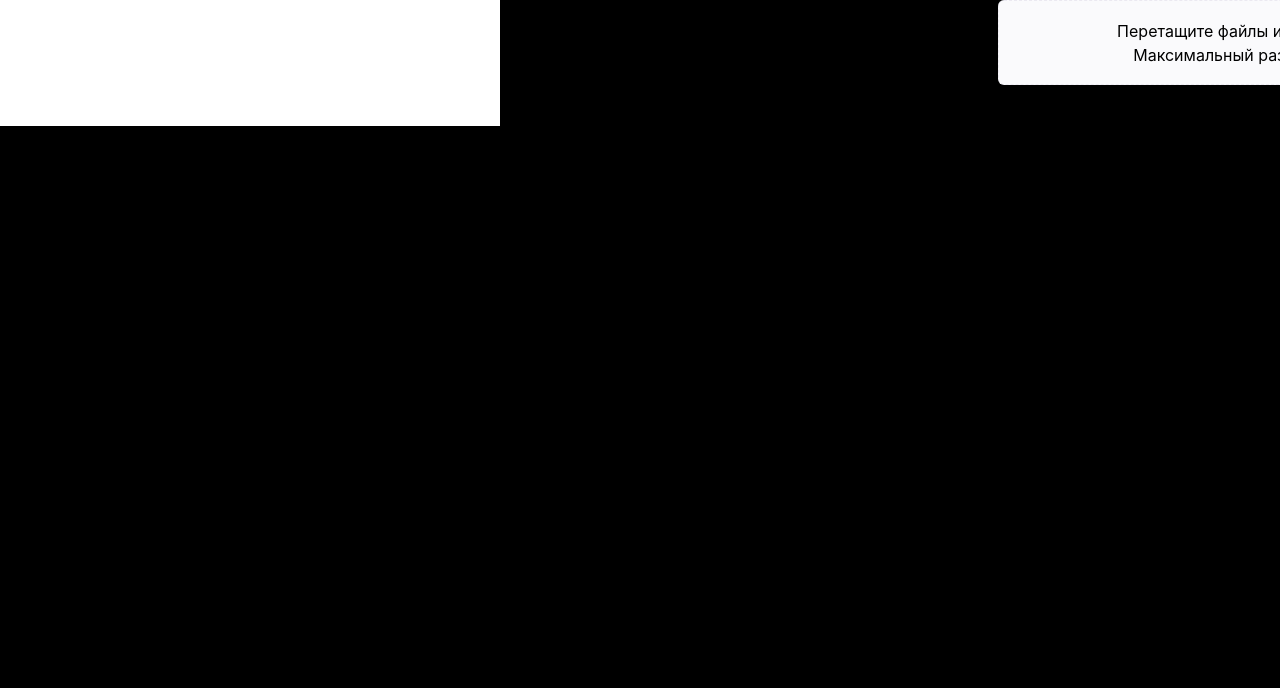
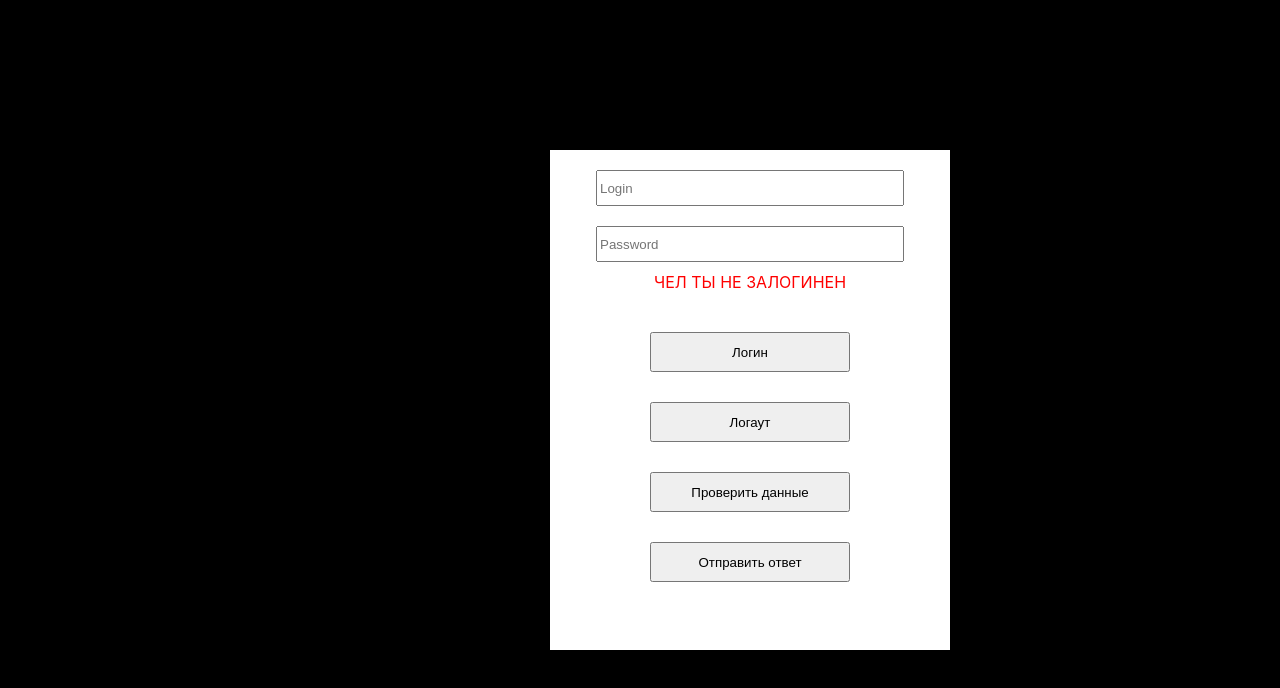
Before and after one commit to MoiseevT/WorkTestStuf, a React (Create React App) app: page / in a window 1280 px wide. Shown: the top 688 px of the page. Built offline with nearby package versions, Linux system fonts and the light colour scheme.

Commit message:
Fake loginTest

```diff
--- a/package.json
+++ b/package.json
@@ -3,19 +3,24 @@
   "version": "0.1.0",
   "private": true,
   "dependencies": {
+    "@reduxjs/toolkit": "^1.8.4",
     "@testing-library/jest-dom": "^5.16.5",
     "@testing-library/react": "^13.3.0",
     "@testing-library/user-event": "^13.5.0",
     "axios": "^0.27.2",
+    "current-device": "^0.10.2",
     "prettier": "^2.7.1",
     "react": "^18.2.0",
     "react-beautiful-dnd": "^13.1.0",
+    "react-device-detect": "^2.2.2",
     "react-dnd": "^16.0.1",
     "react-dnd-html5-backend": "^16.0.1",
     "react-dom": "^18.2.0",
     "react-dropzone": "^14.2.2",
     "react-image-hotspots": "^1.7.1",
     "react-img-mapper": "^1.4.0",
+    "react-redux": "^8.0.2",
+    "react-router-dom": "^6.3.0",
     "react-scripts": "5.0.1",
     "styled-components": "^5.3.5",
     "web-vitals": "^2.1.4"
--- a/src/App.js
+++ b/src/App.js
@@ -1,20 +1,18 @@
-import WithLib from "./Components/WithLib";
-import WithoutLib from "./Components/WithoutLib";
-import ChangePosition from "./Components/ChangePosition";
-import LoginTest from "./Components/LoginTest";
+import WithLib from "./Components/ImageHotspots/WithLib";
+import WithoutLib from "./Components/ImageHotspots/WithoutLib";
+import ChangePosition from "./Components/DNDImages/ChangePosition";
+import LoginTest from "./Components/LoginTest/LoginTest";
 import { useState } from "react";
-import DropZoneTest from "./Components/DropZoneTest";
+import DropZoneTest from "./Components/DNDImages/DropZoneTest";
 import styled from "styled-components";
 
 const App = () => {
 
-  const [images, setImages] = useState([]);
-  console.log(images)
+    // for DND test, don't forget to pass
+  /*const [images, setImages] = useState([]);*/
+
   return (
-    <ContainerStyled>
-      <ChangePosition images={images} setImages={setImages} />
-      <DropZoneTest images={images} setImages={setImages}/>
-    </ContainerStyled>
+    <LoginTest/>
   );
 };
 
--- a/src/Components/ChangePosition.js
+++ b/src/Components/DNDImages/ChangePosition.js
@@ -4,19 +4,17 @@ import { DragDropContext, Draggable, Droppable } from "react-beautiful-dnd";
 
 const ChangePosition = ({images, setImages}) => {
 
-    console.log(images)
   const onDeletingImage = (e) => {
     let currentImageIndex = images.findIndex(
       (file) => file.preview === e.target.src
     );
-    let xxxxxx = images.filter((o) => o.position !== images.splice(currentImageIndex, 1).position);
-    let AAAAAA = xxxxxx.map((file, index) =>
+    images.splice(currentImageIndex, 1)
+    let changePositionNumbers = images.map((file, index) =>
         Object.assign(file, {
             position: index
         })
     )
-    setImages(AAAAAA)
-    /*images.splice(currentImageIndex, 1);*/
+    setImages(changePositionNumbers)
   };
 
   const changeVariationImagePosition = (props) => {
@@ -25,12 +23,12 @@ const ChangePosition = ({images, setImages}) => {
       0,
       images.splice(props[0], 1)[0]
     );
-    let ChangeImagePosition = images.map((file, index) =>
+    let changePositionNumbers = images.map((file, index) =>
         Object.assign(file, {
             position: index
       })
     )
-      setImages(ChangeImagePosition)
+      setImages(changePositionNumbers)
   };
 
   return (
--- a/src/Components/LoginTest.js
+++ /dev/null
@@ -1,20 +0,0 @@
-import React from 'react';
-import styled from "styled-components";
-
-const LoginTest = () => {
-    return (
-        <LoginTestStyled>
-
-        </LoginTestStyled>
-    );
-};
-
-const LoginTestStyled = styled.div`
-  width: 1500px;
-  height: 800px;
-  display: flex;
-  align-items: center;
-  justify-content: center;
-  background-color: black;
-`
-export default LoginTest;
--- /dev/null
+++ b/src/Components/LoginTest/Data.js
@@ -0,0 +1,19 @@
+export const Users = [
+  {
+    login: "admin",
+    password: "admin",
+  },
+  {
+    login: "pepega",
+    password: "pepega",
+  },
+];
+
+export const guid = () => {
+  let s4 = () => {
+    return Math.floor((1 + Math.random()) * 0x10000)
+        .toString(16)
+        .substring(1);
+  }
+  return s4() + s4() + '-' + s4() + '-' + s4() + '-' + s4() + '-' + s4() + s4() + s4();
+}
--- /dev/null
+++ b/src/Components/LoginTest/LoginTest.js
@@ -0,0 +1,225 @@
+import React, { useState } from "react";
+import styled from "styled-components";
+import {
+  browserName,
+  browserVersion,
+  deviceType,
+  isDesktop,
+  isMobile,
+  osName,
+  osVersion,
+} from "react-device-detect";
+import { guid, Users } from "./Data";
+
+const LoginTest = () => {
+  const [error, setError] = useState(null);
+  const [sentUserData, setSentUserData] = useState({
+    login: null,
+    password: null,
+    userDevice: null,
+  });
+  const [providedUserData, setProvidedUserData] = useState({
+    login: "",
+    password: "",
+  });
+  const [verifiedBackendUserData, setVerifiedBackendUserData] = useState({
+    login: null,
+    password: null,
+    accessToken: null,
+    refreshToken: null,
+    userDevice: null,
+  });
+  const [verifiedClientUserData, setVerifiedClientUserData] = useState({
+    login: null,
+    password: null,
+    accessToken: null,
+    refreshToken: null,
+    userDevice: null,
+  });
+  const [isLoggedIn, setIsLoggedIn] = useState(false);
+
+  const onSettingLogin = (e) => {
+    let newProvidedData = {
+      login: e.target.value,
+      password: providedUserData.password,
+    };
+    setProvidedUserData({ ...newProvidedData });
+  };
+
+  const onSettingPassword = (e) => {
+    let newProvidedData = {
+      login: providedUserData.login,
+      password: e.target.value,
+    };
+    setProvidedUserData({ ...newProvidedData });
+  };
+
+  const onSentUserData = () => {
+    let deviceInfo = {
+      isDesktop,
+      isMobile,
+      deviceType,
+      browserName,
+      browserVersion,
+      osName,
+      osVersion,
+    };
+    if (
+      providedUserData.login.length === 0 &&
+      providedUserData.password.length === 0
+    )
+      setError("No Data");
+    else if (providedUserData.login.length === 0) setError("No Login");
+    else if (providedUserData.password.length === 0) setError("No Password");
+    else {
+      setError("Waiting4Response");
+      let newSentData = Object.assign(providedUserData, {
+        userDevice: deviceInfo,
+      });
+      setSentUserData(newSentData);
+    }
+  };
+
+  const onAuthorizationCheck = () => {
+    let userLoginAttempt = {
+      login: Users.find((user) => user?.login === sentUserData?.login)?.login,
+      password: Users.find((user) => user?.password === sentUserData?.password)
+        ?.password,
+      userDevice: sentUserData.userDevice,
+    };
+    if (userLoginAttempt.login === undefined) setError("LoginUndefined");
+    else if (userLoginAttempt.password === undefined)
+      setError("PasswordUndefined");
+    else if (
+      userLoginAttempt.login === sentUserData.login &&
+      userLoginAttempt.password === sentUserData.password
+    ) {
+      setError("Waiting4Send");
+      let response = {
+        login: userLoginAttempt.login,
+        password: userLoginAttempt.password,
+        userDevice: userLoginAttempt.userDevice,
+        accessToken: guid(),
+        refreshToken: guid(),
+      };
+      setVerifiedBackendUserData(response);
+    }
+  };
+  const onGetResponse = () => {
+    if (verifiedBackendUserData.password?.length > 0) {
+      setError(null);
+      setVerifiedClientUserData(verifiedBackendUserData);
+      setIsLoggedIn(true);
+    } else setError("TooEarly");
+  };
+  const onLogout = () => {
+    setIsLoggedIn(false)
+    let defaultProvidedData = {
+      login: "",
+      password: "",
+    }
+    let defaultVerifiedClientUserData = {
+      login: null,
+      password: null,
+      accessToken: null,
+      refreshToken: null,
+      userDevice: null,
+    }
+    let defaultSentUserData = {
+      login: null,
+      password: null,
+      userDevice: null,
+    }
+    setVerifiedClientUserData(defaultVerifiedClientUserData)
+    setProvidedUserData(defaultProvidedData)
+    setSentUserData(defaultSentUserData)
+  }
+  return (
+    <LoginTestStyled>
+      <AuthorizationBlockStyled>
+        <AuthorizationInputStyled
+          placeholder="Login"
+          value={providedUserData.login}
+          onChange={(e) => onSettingLogin(e)}
+        />
+        <AuthorizationInputStyled
+          placeholder="Password"
+          value={providedUserData.password}
+          onChange={(e) => onSettingPassword(e)}
+        />
+        <ConditionSpanStyled>
+          {isLoggedIn && error === null ? (
+            <p style={{ color: "green" }}>ЧЕЛ ТЫ ЗАЛОГИНЕН</p>
+          ) : !isLoggedIn && error === null ? (
+            "ЧЕЛ ТЫ НЕ ЗАЛОГИНЕН"
+          ) : error === "No Data" ? (
+            "ЧЕЛ ВВЕДИ ДАННЫЕ"
+          ) : error === "No Login" ? (
+            "ЧЕЛ ВВЕДИ ЛОГИН"
+          ) : error === "No Password" ? (
+            "ЧЕЛ ВВЕДИ ПАРОЛЬ"
+          ) : error === "Waiting4Response" ? (
+            "ЧЕЛ НАЖМИ ПРОВЕРИТЬ"
+          ) : error === "LoginUndefined" ? (
+            "ЧЕЛ ЛОГИН НЕ ВЕРНЫЙ"
+          ) : error === "PasswordUndefined" ? (
+            "ЧЕЛ ПАРОЛЬ НЕ ВЕРНЫЙ"
+          ) : error === "Waiting4Send" ? (
+            "ЧЕЛ НАЖМИ ОТПРАВИТЬ"
+          ) : error === "TooEarly" ? (
+            "Эй дружок-пирожок, тобою выбрана неправильная дверь, клуб кожевенного мастерства двумя этажами выше"
+          ) : null}
+        </ConditionSpanStyled>
+        <AuthorizationButtonStyled onClick={isLoggedIn ? null : onSentUserData}>
+          Логин
+        </AuthorizationButtonStyled>
+        <AuthorizationButtonStyled onClick={isLoggedIn ? onLogout : null}>Логаут</AuthorizationButtonStyled>
+        <AuthorizationButtonStyled
+          onClick={isLoggedIn ? null : onAuthorizationCheck}
+        >
+          Проверить данные
+        </AuthorizationButtonStyled>
+        <AuthorizationButtonStyled onClick={isLoggedIn ? null : onGetResponse}>
+          Отправить ответ
+        </AuthorizationButtonStyled>
+      </AuthorizationBlockStyled>
+    </LoginTestStyled>
+  );
+};
+
+const LoginTestStyled = styled.div`
+  width: 1500px;
+  height: 800px;
+  display: flex;
+  align-items: center;
+  justify-content: center;
+  background-color: black;
+`;
+
+const AuthorizationBlockStyled = styled.div`
+  width: 400px;
+  height: 500px;
+  background-color: white;
+  display: flex;
+  flex-direction: column;
+  align-items: center;
+`;
+const AuthorizationInputStyled = styled.input`
+  width: 300px;
+  height: 30px;
+  margin-top: 20px;
+`;
+const AuthorizationButtonStyled = styled.button`
+  width: 200px;
+  height: 40px;
+  display: flex;
+  align-items: center;
+  justify-content: center;
+  margin-top: 30px;
+`;
+const ConditionSpanStyled = styled.span`
+  margin-top: 10px;
+  margin-bottom: 10px;
+  color: red;
+`;
+export default LoginTest;
```
Also changed, not shown: src/Components/Users4Login/Users.js (deleted, +0 -27 lines), src/Components/DNDImages/DropZoneTest.js (renamed from src/Components/DropZoneTest.js), src/Components/ImageHotspots/WithLib.js (renamed from src/Components/WithLib.js), src/Components/ImageHotspots/WithoutLib.js (renamed from src/Components/WithoutLib.js), 1 other file (tests, documents, lock files or other folders).
